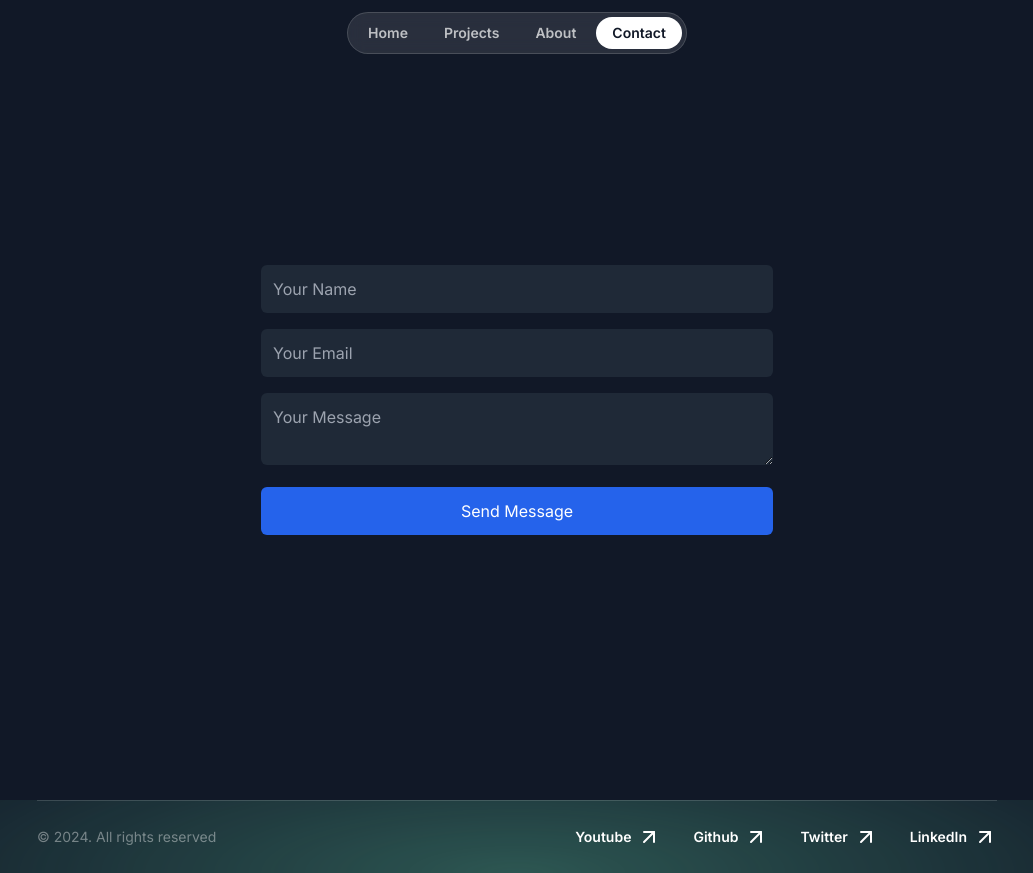
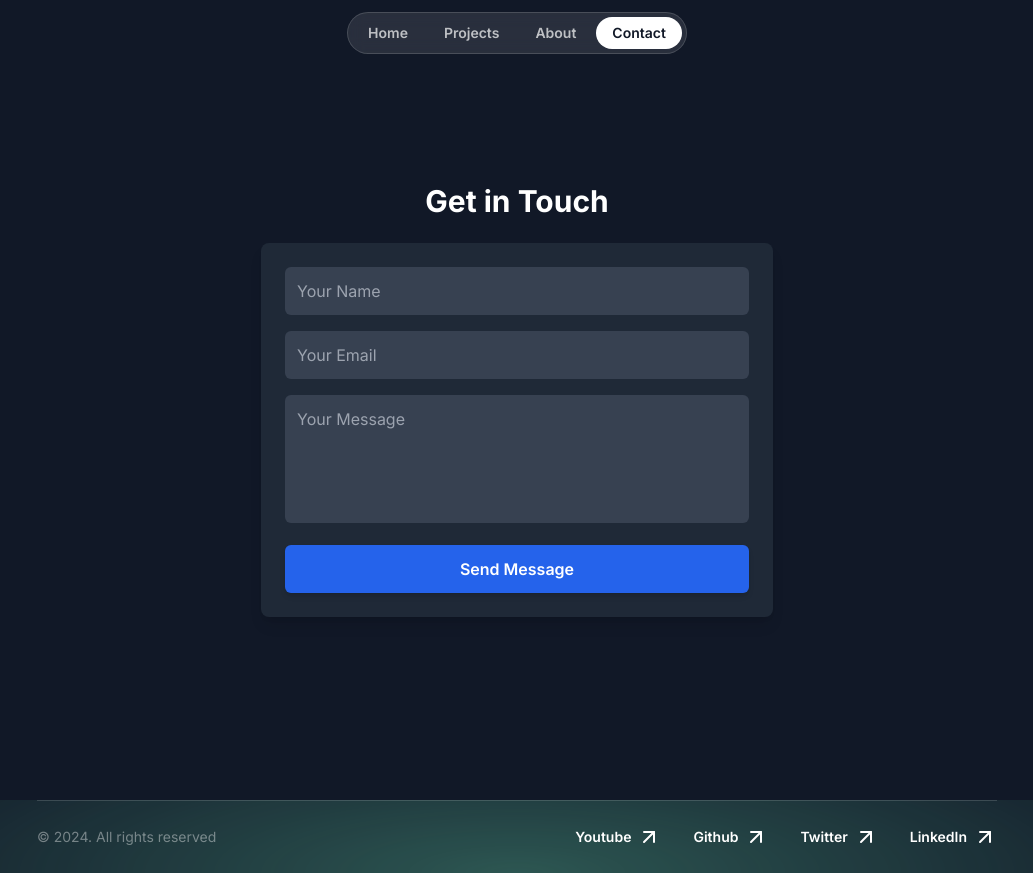
Before and after one commit to dimpleranapb/dimpleranapb, a Next.js app: page /contact in a window 1280 px wide. Shown: the whole page, without its empty margins (123-1156 px from the left). Built offline with nearby package versions, Linux system fonts and the light colour scheme; a web font is replaced by a local one.

Commit message:
minor changes

```diff
--- a/src/app/contact/page.tsx
+++ b/src/app/contact/page.tsx
@@ -1,25 +1,26 @@
-
 export default function ConnectMe() {
   return (
-    <div className="min-h-screen bg-gray-900 text-white flex flex-col items-center justify-center px-6">
+    <div className="min-h-screen bg-gray-900 text-white flex flex-col items-center justify-center px-6 py-12">
+
+      <h2 className="text-3xl font-bold mb-6">Get in Touch</h2>
 
       {/* Contact Form */}
-      <form className="w-full max-w-lg">
+      <form className="w-full max-w-lg bg-gray-800 p-6 rounded-lg shadow-lg">
         <input
           type="text"
           placeholder="Your Name"
-          className="w-full p-3 bg-gray-800 rounded-md mb-4 focus:ring-2 focus:ring-blue-500 outline-none"
+          className="w-full p-3 bg-gray-700 rounded-md mb-4 text-white placeholder-gray-400 focus:ring-2 focus:ring-blue-500 focus:outline-none transition-all duration-200"
         />
         <input
           type="email"
           placeholder="Your Email"
-          className="w-full p-3 bg-gray-800 rounded-md mb-4 focus:ring-2 focus:ring-blue-500 outline-none"
+          className="w-full p-3 bg-gray-700 rounded-md mb-4 text-white placeholder-gray-400 focus:ring-2 focus:ring-blue-500 focus:outline-none transition-all duration-200"
         />
         <textarea
           placeholder="Your Message"
-          className="w-full p-3 bg-gray-800 rounded-md mb-4 focus:ring-2 focus:ring-blue-500 outline-none"
+          className="w-full p-3 bg-gray-700 rounded-md mb-4 text-white placeholder-gray-400 focus:ring-2 focus:ring-blue-500 focus:outline-none transition-all duration-200 resize-none h-32"
         />
-        <button className="w-full bg-blue-600 hover:bg-blue-700 text-white py-3 rounded-md">
+        <button className="w-full bg-blue-600 hover:bg-blue-700 text-white py-3 rounded-md font-semibold transition-all duration-200 transform hover:scale-105 shadow-md">
           Send Message
         </button>
       </form>
```
